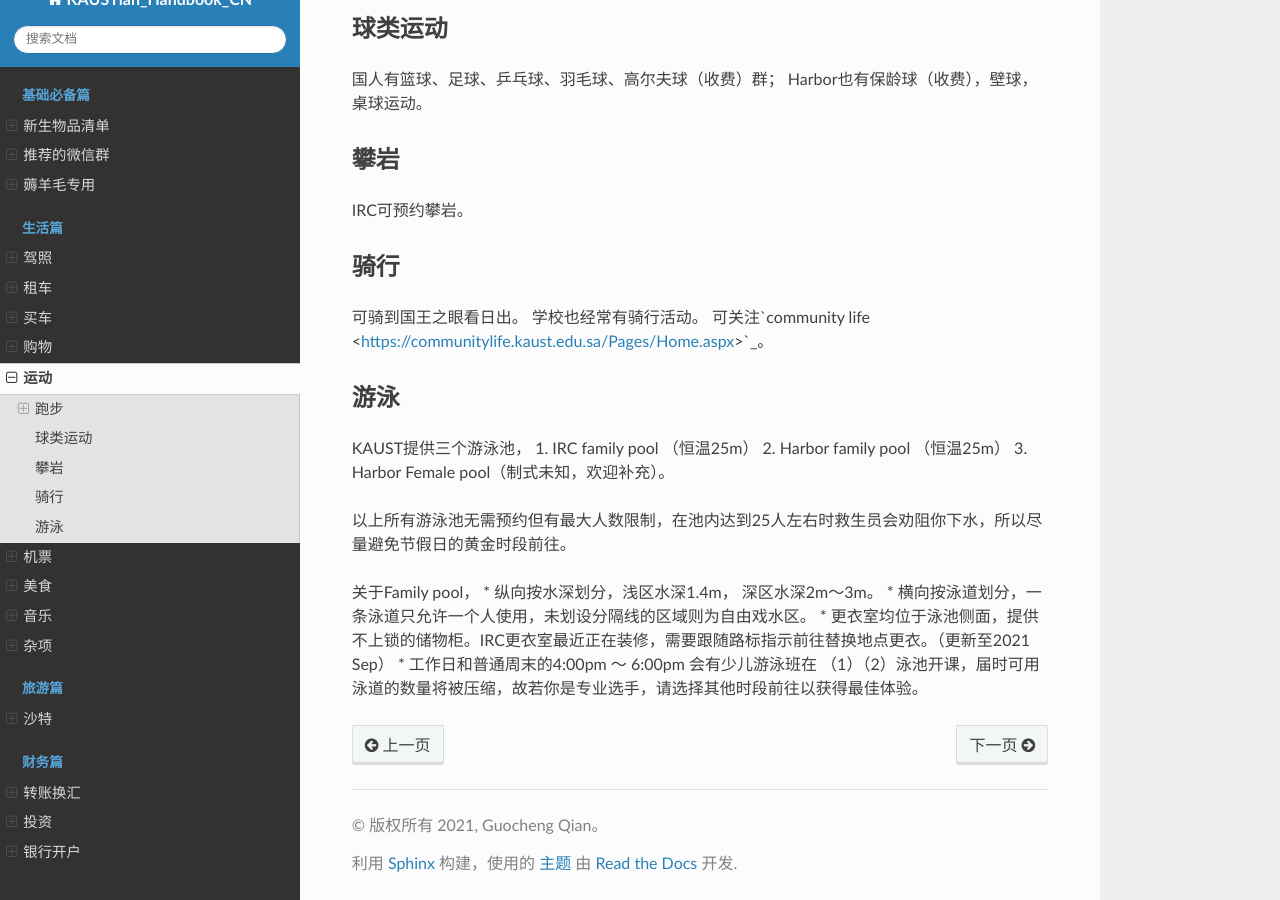
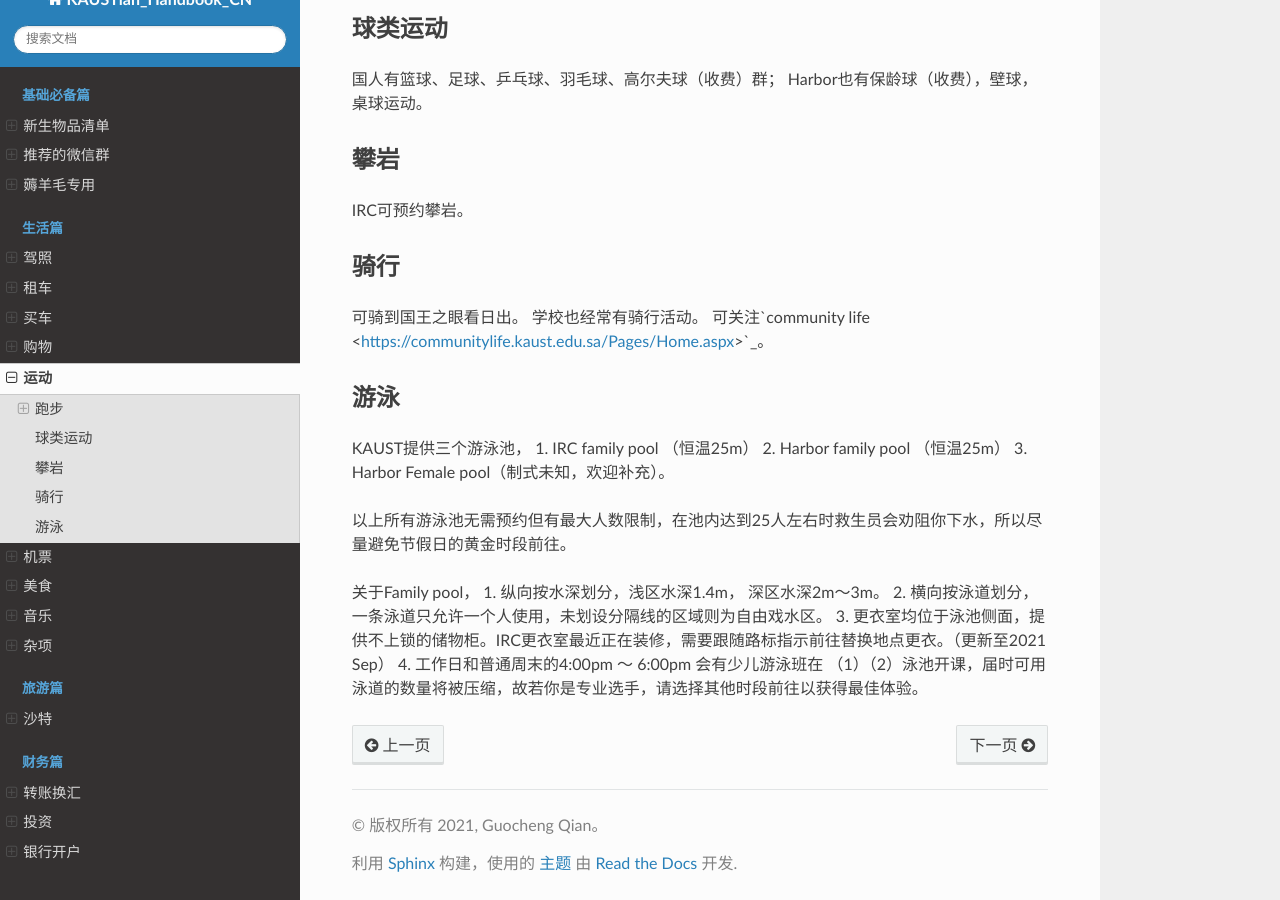
Before and after one commit to guochengqian/KAUSTian_Handbook_CN, a Sphinx documentation site: the page built from docs/content/life/sport.rst, in a window 1280 px wide and 900 px high, scrolled down 1020 px. Built offline with Sphinx 7.4.7 and the Read the Docs theme 2.0.0, drawn with Linux system fonts in a browser that asks for light colours.

Commit message:
Update sport.rst

```diff
--- a/docs/content/life/sport.rst
+++ b/docs/content/life/sport.rst
@@ -63,7 +63,7 @@
 以上所有游泳池无需预约但有最大人数限制，在池内达到25人左右时救生员会劝阻你下水，所以尽量避免节假日的黄金时段前往。
 
 关于Family pool，
-* 纵向按水深划分，浅区水深1.4m， 深区水深2m～3m。
-* 横向按泳道划分，一条泳道只允许一个人使用，未划设分隔线的区域则为自由戏水区。
-* 更衣室均位于泳池侧面，提供不上锁的储物柜。IRC更衣室最近正在装修，需要跟随路标指示前往替换地点更衣。（更新至2021 Sep）
-* 工作日和普通周末的4:00pm ～ 6:00pm 会有少儿游泳班在 （1）（2）泳池开课，届时可用泳道的数量将被压缩，故若你是专业选手，请选择其他时段前往以获得最佳体验。
+1. 纵向按水深划分，浅区水深1.4m， 深区水深2m～3m。
+2. 横向按泳道划分，一条泳道只允许一个人使用，未划设分隔线的区域则为自由戏水区。
+3. 更衣室均位于泳池侧面，提供不上锁的储物柜。IRC更衣室最近正在装修，需要跟随路标指示前往替换地点更衣。（更新至2021 Sep）
+4. 工作日和普通周末的4:00pm ～ 6:00pm 会有少儿游泳班在 （1）（2）泳池开课，届时可用泳道的数量将被压缩，故若你是专业选手，请选择其他时段前往以获得最佳体验。
```
